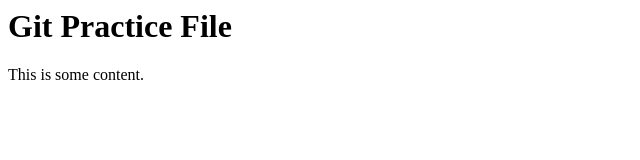
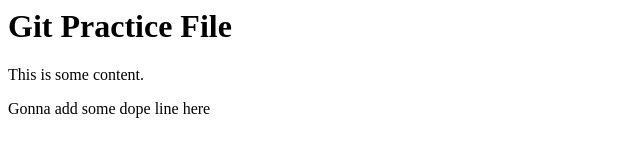
Before and after one commit to robbiejaeger/git-practice, a plain HTML site: page index.html in a window 1280 px wide. Shown: the whole page, without its empty margins (0-640 px from the left). Drawn offline with Linux system fonts and the light colour scheme.

Commit message:
dope changes

```diff
--- a/index.html
+++ b/index.html
@@ -1,3 +1,5 @@
 <h1>Git Practice File</h1>
 
 <p>This is some content.</p>
+
+<p> Gonna add some dope line here </p>
```
